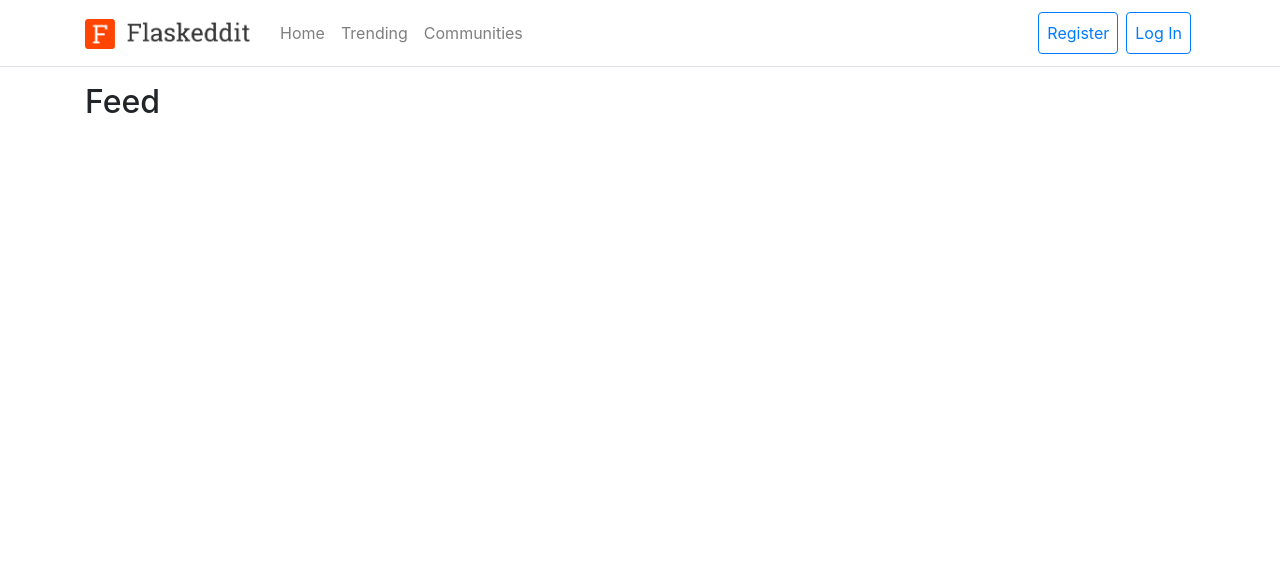
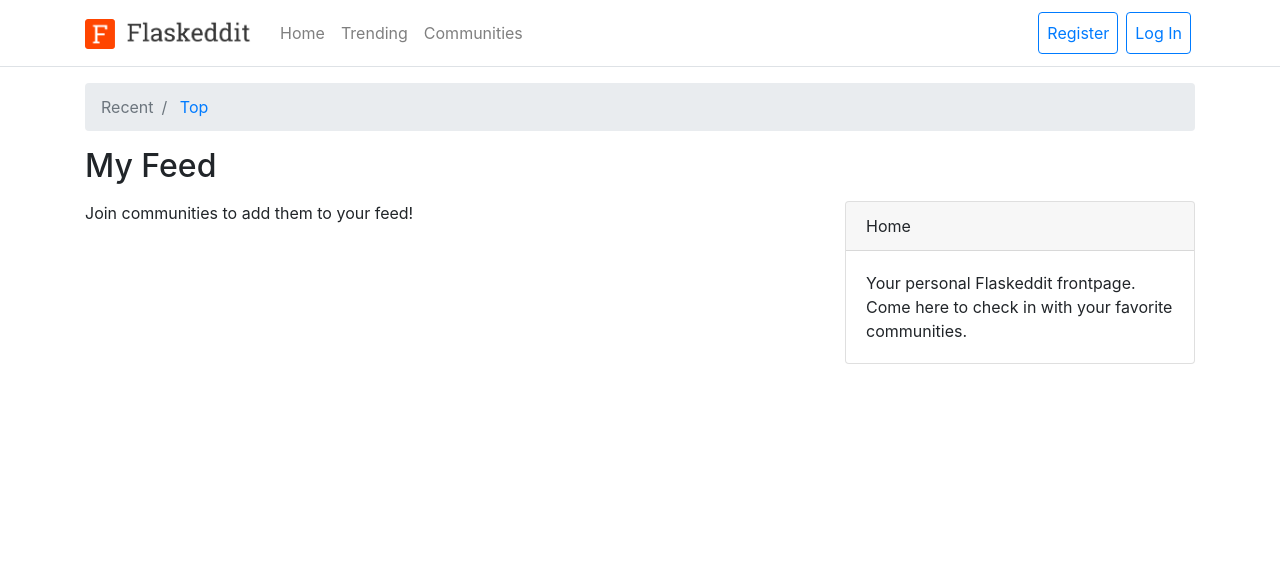
Before and after one commit to aqche/flaskeddit, a Flask app: page /feed in a window 1280 px wide. Shown: the top 563 px of the page. Run offline with Flask 2, Linux system fonts and the light colour scheme; some libraries are stand-ins or nearby versions.

Commit message:
create feed

```diff
--- a/flaskeddit/communities/routes.py
+++ b/flaskeddit/communities/routes.py
@@ -26,7 +26,6 @@ def communities():
 
 @communities_blueprint.route("/communities/top")
 def top_communities():
-    # TODO: Update to sort by most joined
     page = int(request.args.get("page", 1))
     communities = (
         db.session.query(
--- a/flaskeddit/feed/routes.py
+++ b/flaskeddit/feed/routes.py
@@ -1,21 +1,61 @@
-from flask import render_template
+from flask import render_template, request
 from flask_login import current_user
 
+from flaskeddit import db
 from flaskeddit.feed import feed_blueprint
+from flaskeddit.models import Post, PostVote, User, CommunityMember, Community
 
 
 @feed_blueprint.route("/")
 @feed_blueprint.route("/feed")
 def feed():
+    page = int(request.args.get("page", 1))
     if current_user.is_authenticated:
-        return render_template("feed.jinja2")
+        posts = (
+            db.session.query(
+                Post.title,
+                Post.post,
+                Post.date_created,
+                db.func.ifnull(db.func.sum(PostVote.vote), 0).label("votes"),
+                User.username,
+                Community.name.label("community_name"),
+            )
+            .outerjoin(PostVote, Post.id == PostVote.post_id)
+            .join(User, Post.user_id == User.id)
+            .join(Community, Post.community_id == Community.id)
+            .join(CommunityMember, Post.community_id == CommunityMember.community_id)
+            .filter(CommunityMember.user_id == current_user.id)
+            .group_by(Post.id)
+            .order_by(Post.date_created.desc())
+            .paginate(page=page, per_page=5)
+        )
+        return render_template("feed.jinja2", page="recent", posts=posts)
     else:
-        return render_template("feed.jinja2")
+        return render_template("feed.jinja2", page="recent", posts=None)
 
 
 @feed_blueprint.route("/feed/top")
 def top_feed():
+    page = int(request.args.get("page", 1))
     if current_user.is_authenticated:
-        return "Top Posts"
+        posts = (
+            db.session.query(
+                Post.title,
+                Post.post,
+                Post.date_created,
+                db.func.ifnull(db.func.sum(PostVote.vote), 0).label("votes"),
+                User.username,
+                Community.name.label("community_name"),
+            )
+            .outerjoin(PostVote, Post.id == PostVote.post_id)
+            .join(User, Post.user_id == User.id)
+            .join(Community, Post.community_id == Community.id)
+            .join(CommunityMember, Post.community_id == CommunityMember.community_id)
+            .filter(CommunityMember.user_id == current_user.id)
+            .group_by(Post.id)
+            .order_by(db.literal_column("votes").desc())
+            .paginate(page=page, per_page=5)
+        )
+        return render_template("feed.jinja2", page="top", posts=posts)
     else:
-        return "Subscribed Communities' Top Posts"
+        return render_template("feed.jinja2", page="top", posts=None)
--- a/flaskeddit/templates/feed.jinja2
+++ b/flaskeddit/templates/feed.jinja2
@@ -1,3 +1,96 @@
 {% extends "layout.jinja2" %} {% block content %}
-<h2 class="mb-3">Feed</h2>
+<nav aria-label="breadcrumb">
+  <ol class="breadcrumb">
+    {% if page == "recent" %}
+      <li class="breadcrumb-item active" aria-current="page">Recent</li>
+      <li class="breadcrumb-item">
+        <a href="{{ url_for('feed.top_feed') }}">Top</a>
+      </li>
+    {% elif page == "top" %}
+      <li class="breadcrumb-item">
+        <a href="{{ url_for('feed.feed') }}">Recent</a>
+      </li>
+      <li class="breadcrumb-item active" aria-current="page">Top</li>
+    {% endif %}
+  </ol>
+</nav>
+<h2 class="mb-3">My Feed</h2>
+<div class="row">
+  <div class="col-8">
+    {% if posts and posts.items|length != 0 %}
+        {% for post in posts.items %}
+        <div class="card mb-2">
+            <div class="row">
+            <div class="col-2">
+                <ul class="list-group text-center border-0">
+                <li class="list-group-item py-1 border-0">
+                    <form action="{{ url_for('post.upvote_post', name=post.community_name, title=post.title) }}" method="POST">
+                    <small><input class="border-0" type="submit" value="▲" {% if not current_user.is_authenticated %}disabled{% endif %}></small>
+                    </form>
+                </li>
+                <li class="list-group-item py-1 border-0"><small>{{ post.votes }}</small></li>
+                <li class="list-group-item py-1 border-0">
+                    <form action="{{ url_for('post.downvote_post', name=post.community_name, title=post.title) }}" method="POST">
+                    <small><input class="border-0" type="submit" value="▼" {% if not current_user.is_authenticated %}disabled{% endif %}></small>
+                    </form>
+                </li>
+                </ul>
+            </div>
+            <div class="col-10">
+                <div class="card-body">
+                <h5 class="card-title">
+                    <a
+                    class="text-dark"
+                    href="{{ url_for('post.post', name=post.community_name, title=post.title) }}"
+                    >{{ post.title }}</a
+                    >
+                </h5>
+                <h6 class="card-subtitle text-muted">
+                    <small
+                    >Posted on {{ post.date_created.strftime("%m/%d/%Y") }} by
+                    <a
+                        class="text-muted"
+                        href="{{ url_for('user.user', username=post.username) }}"
+                        >u/{{ post.username }}</a
+                    ></small
+                    >
+                </h6>
+                </div>
+            </div>
+            </div>
+        </div>
+        {% endfor %}
+    {% else %}
+        <p>Join communities to add them to your feed!</p>
+    {% endif %}
+    <nav class="my-2" aria-label="Page navigation example">
+      <ul class="pagination">
+        {% if posts.prev_num %}
+          <li class="page-item">
+            <a class="page-link" href="?page={{ posts.prev_num }}"
+              >Previous</a
+            >
+          </li>
+        {% endif %}
+        {% if posts.next_num %}
+          <li class="page-item">
+            <a class="page-link" href="?page={{ posts.next_num }}">Next</a>
+          </li>
+        {% endif %}
+      </ul>
+    </nav>
+  </div>
+  <div class="col-4">
+    <div class="card">
+      <div class="card-header">
+        Home
+      </div>
+      <div class="card-body">
+        <p class="card-text">
+          Your personal Flaskeddit frontpage. Come here to check in with your favorite communities.
+        </p>
+      </div>
+    </div>
+  </div>
+</div>
 {% endblock %}
```
